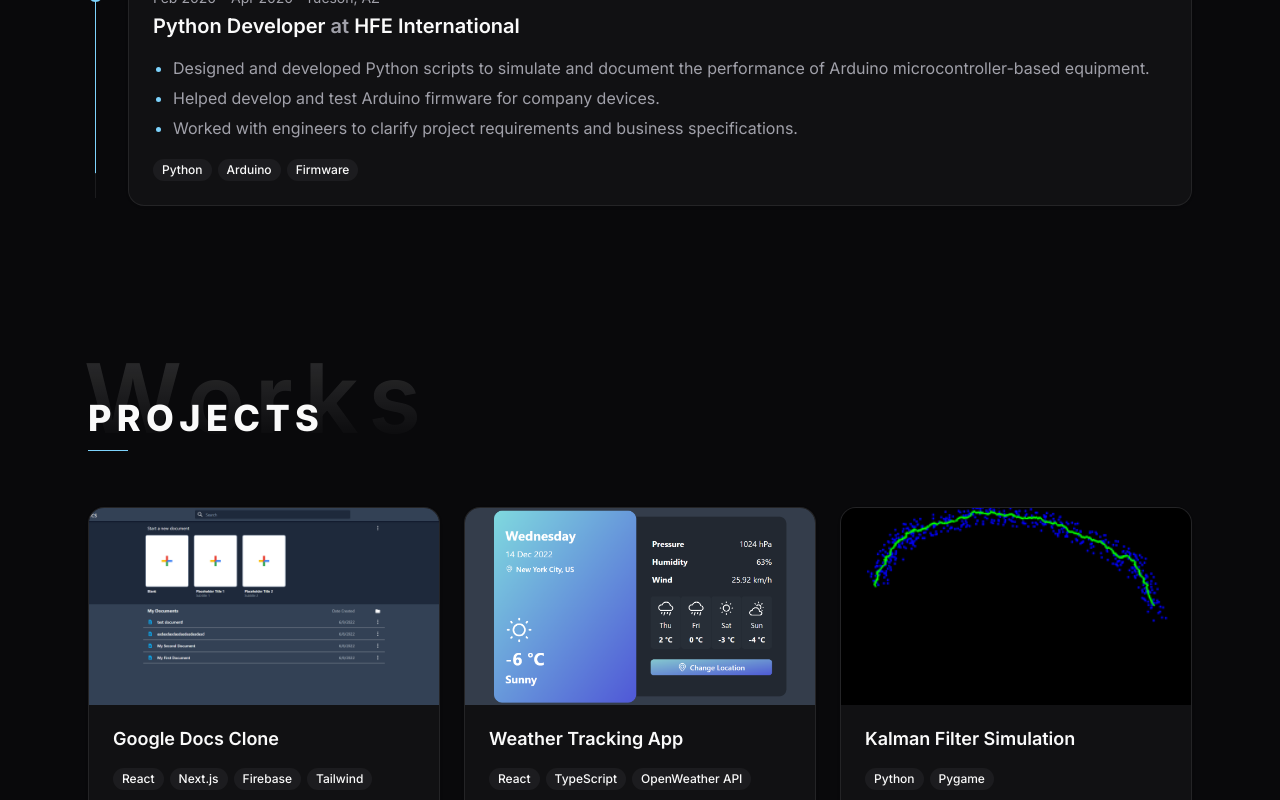
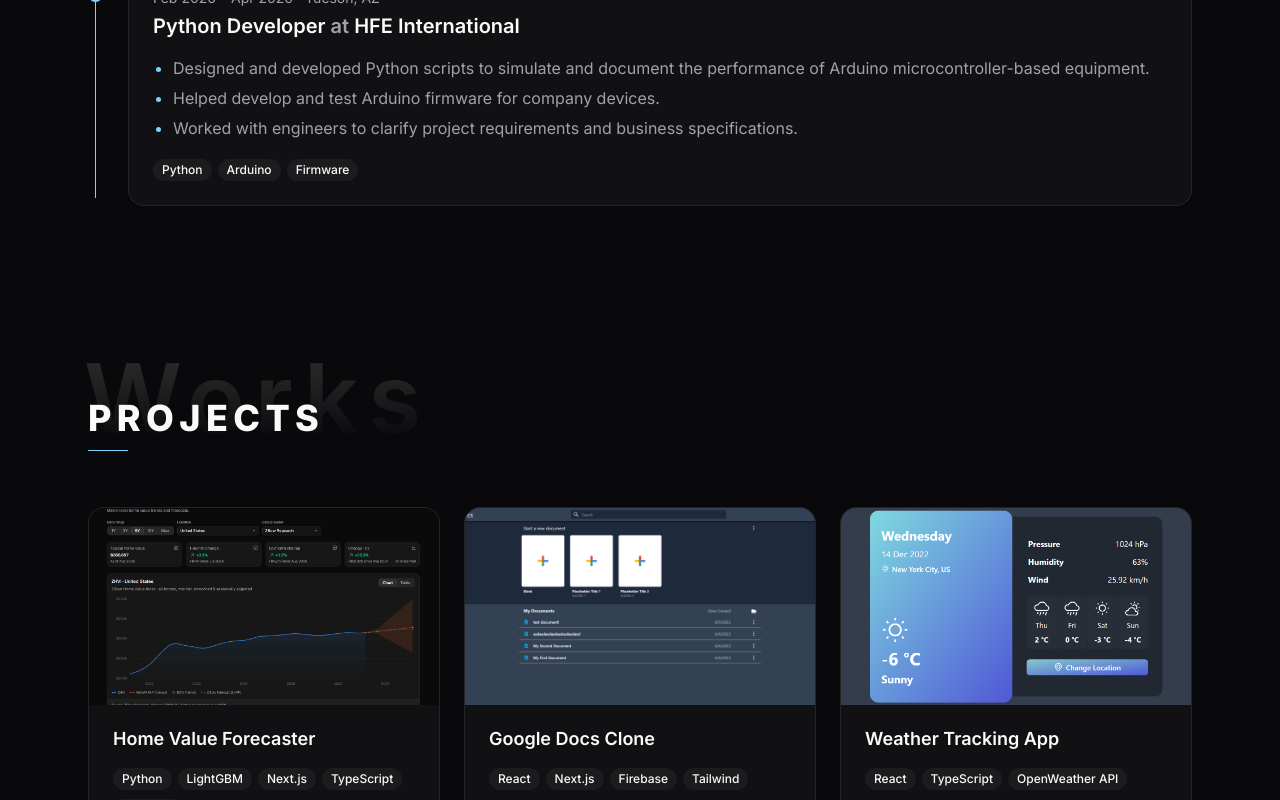
Before and after one commit to austip24/nextjs-dev-portfolio, a Next.js app: page / in a window 1280 px wide. Shown: the part 2000-2800 px from the top of the page. Built offline with nearby package versions, Linux system fonts and the light colour scheme.

Commit message:
feat: add home-value-forecaster work

```diff
--- a/components/sections/projects.tsx
+++ b/components/sections/projects.tsx
@@ -1,5 +1,5 @@
 import Image from "next/image";
-import { FileText } from "lucide-react";
+import { ExternalLink, FileText } from "lucide-react";
 import { Badge } from "@/components/ui/badge";
 import { Button } from "@/components/ui/button";
 import {
@@ -61,8 +61,16 @@
 						{project.description}
 					</CardDescription>
 				</CardContent>
-				{(project.sourceLink || project.paperLink) && (
+				{(project.liveLink || project.sourceLink || project.paperLink) && (
 					<CardFooter className="gap-2 pb-5">
+						{project.liveLink && (
+							<Button asChild variant="outline" size="sm">
+								<a href={project.liveLink} target="_blank" rel="noreferrer">
+									<ExternalLink />
+									Live<span className="sr-only"> site for {project.title}</span>
+								</a>
+							</Button>
+						)}
 						{project.sourceLink && (
 							<Button asChild variant="outline" size="sm">
 								<a href={project.sourceLink} target="_blank" rel="noreferrer">
--- a/data/projects.ts
+++ b/data/projects.ts
@@ -4,10 +4,20 @@
 	tags: string[];
 	image: string;
 	sourceLink?: string;
+	liveLink?: string;
 	paperLink?: string;
 }
 
 export const projects: Project[] = [
+	{
+		title: "Home Value Forecaster",
+		description:
+			"Forecasts home values for ~900 U.S. metros 1, 3, and 12 months out. A monthly Python pipeline backtests baselines, AutoETS/AutoARIMA, and a global LightGBM model against Zillow's own forecast with no lookahead, feeding a Next.js dashboard.",
+		tags: ["Python", "LightGBM", "Next.js", "TypeScript", "Recharts"],
+		image: "/works/home-value-forecaster/thumbnail.png",
+		sourceLink: "https://github.com/austip24/home-value-forecaster",
+		liveLink: "https://home-value-forecaster-theta.vercel.app/",
+	},
 	{
 		title: "Google Docs Clone",
 		description:
```
Also changed, not shown: public/works/home-value-forecaster/thumbnail.png (added).
